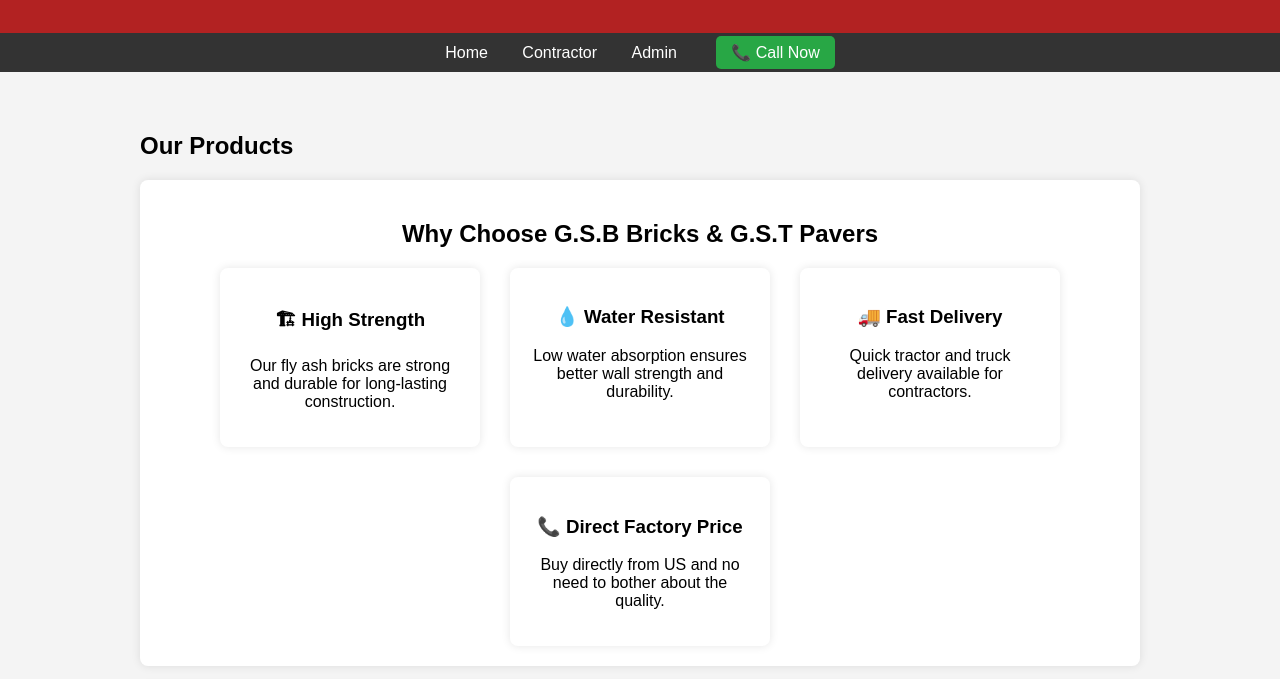
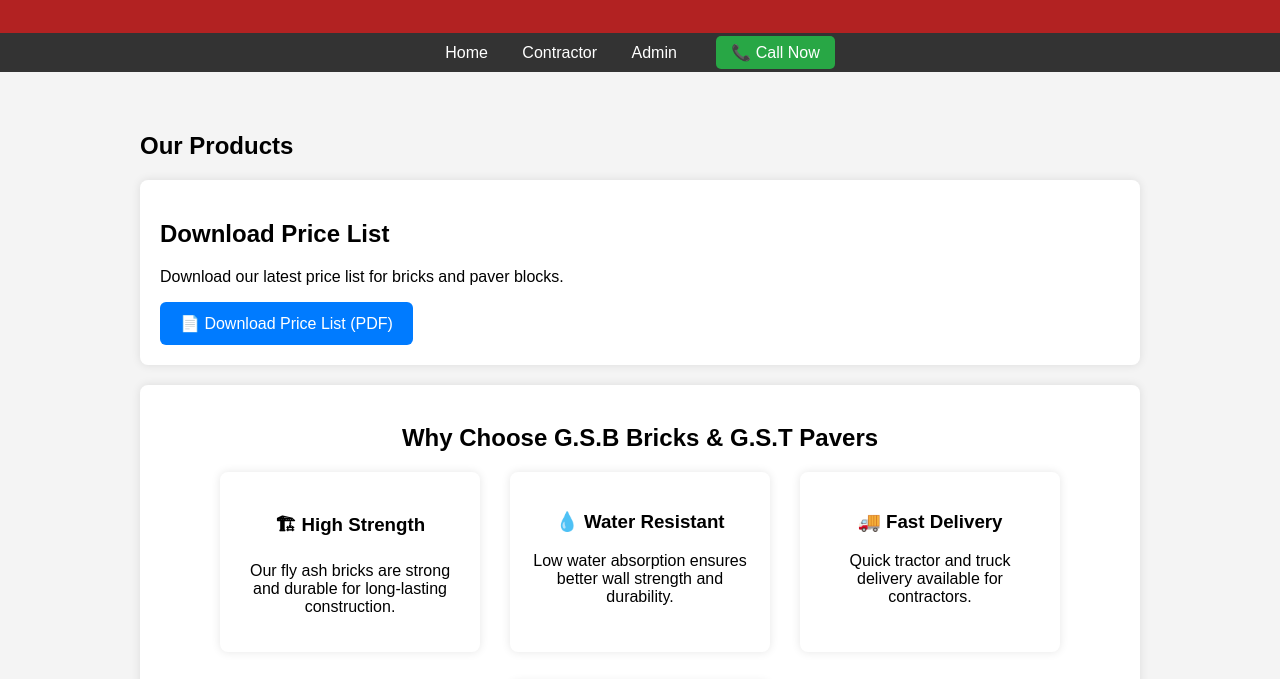
Before and after one commit to JYOTIRMAY-SAHOO/gsb-website, a website: page public/index.html in a window 1280 px wide. Shown: the part 121-800 px from the top of the page. Drawn offline with Linux system fonts and the light colour scheme; no server answers.

Commit message:
added seo keywords

```diff
--- a/public/index.html
+++ b/public/index.html
@@ -2,8 +2,9 @@
 <html>
 <head>
 <meta name="viewport" content="width=device-width, initial-scale=1.0">
-<title>G.S.B Bricks & G.S.T Tiles</title>
-
+<title>Fly Ash Bricks & Paver Blocks Manufacturer in Odisha | GSB Bricks</title>
+<meta name="description" content="GSB Bricks is a fly ash brick and paver block manufacturer in Odisha. Order bricks directly from factory with tractor delivery. Best brick price in Odisha.">
+<meta name="keywords" content="fly ash bricks Odisha, brick factory Odisha, paver blocks Odisha, bricks near me, GSB bricks">
 <style>
 
 body{
@@ -117,6 +118,28 @@
 <div class="container">
 
 <h2>Our Products</h2>
+<div class="card">
+
+<h2>Download Price List</h2>
+
+<p>Download our latest price list for bricks and paver blocks.</p>
+
+<a href="price-list.pdf" download>
+
+<button style="
+background:#007bff;
+padding:12px 20px;
+border-radius:6px;
+font-size:16px;
+">
+
+📄 Download Price List (PDF)
+
+</button>
+
+</a>
+
+</div>
 <div class="card" style="text-align:center">
 
 <h2>Why Choose G.S.B Bricks & G.S.T Pavers</h2>
```
